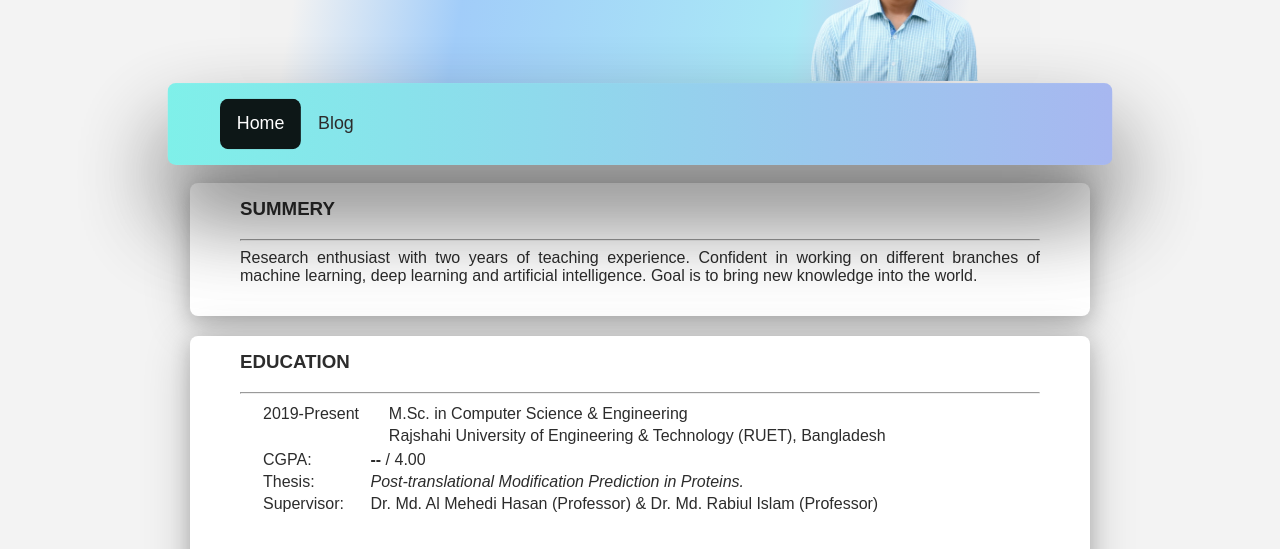
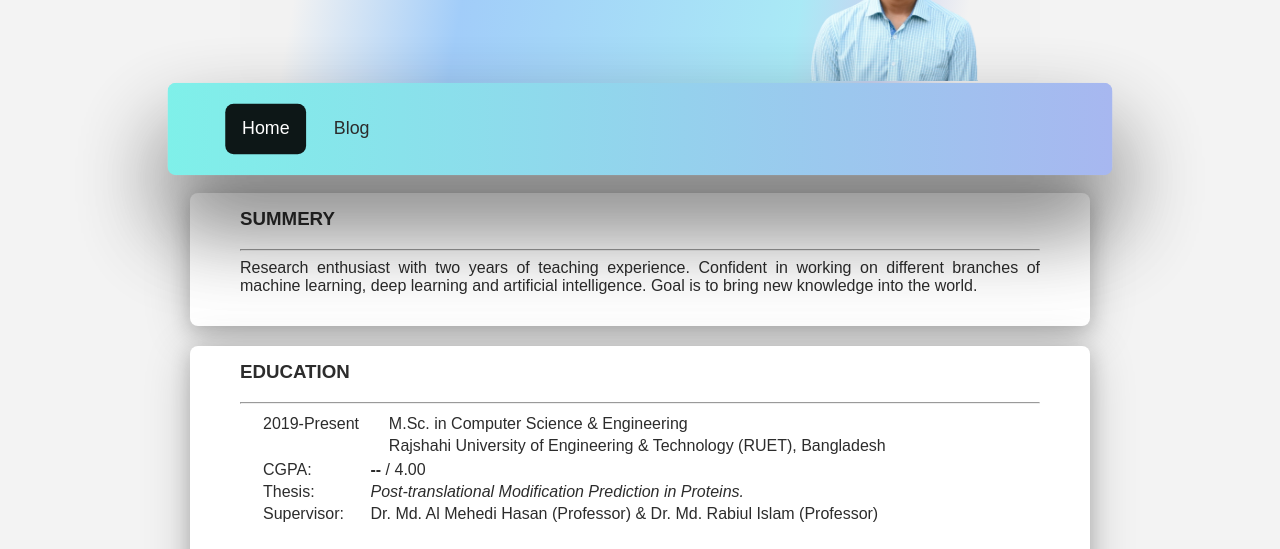
Before and after one commit to SMShovan/smshovan.github.io, a plain HTML site: page index.html in a window 1280 px wide. In both pictures the pointer is over the link "Home". Shown: the part 178-727 px from the top of the page. Drawn offline with Linux system fonts and the light colour scheme.

```diff
--- a/main.css
+++ b/main.css
@@ -126,7 +126,8 @@ section{
 
 .topnav {
   overflow: hidden;
-  background-color: background-color: rgba(0, 0, 0, 0);;
+  background-color: background-color: rgba(0, 0, 0, 0);
+
 }
 
 .topnav a {
@@ -136,11 +137,13 @@ section{
   padding: 14px 16px;
   text-decoration: none;
   font-size: 17px;
+  margin: 5px;
 }
 
 .topnav a:hover {
-  background-color: #ddd;
+  background-color: rgba(0, 0, 0, .2);
   color: black;
+  border-radius: .5rem;
 }
 
 .topnav a.active {
```
